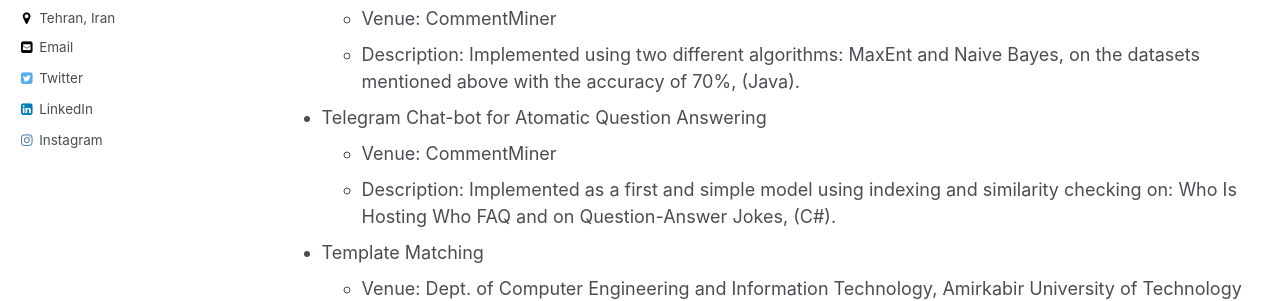
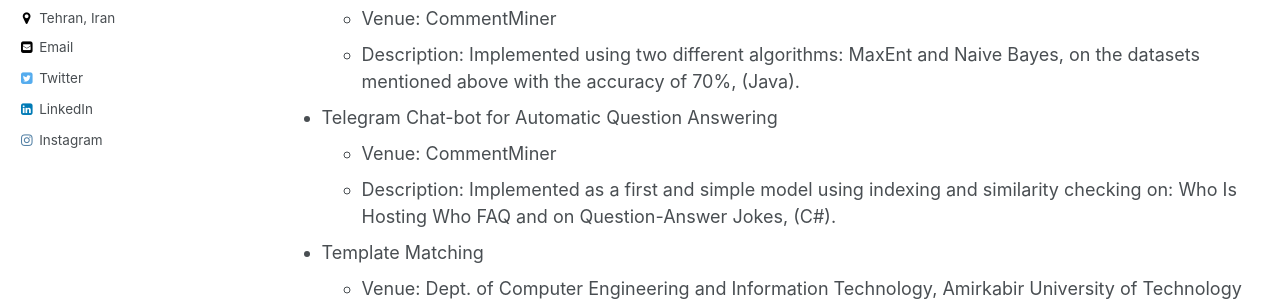
Before and after one commit to sinamps/sinamps.github.io, a Jekyll site: the page built from _pages/projects.md, in a window 1280 px wide and 900 px high. Shown: the part 429-730 px from the top of the window. Built offline with Jekyll 4.4.1, drawn with Linux system fonts in a browser that asks for light colours.

Commit message:
correct spell

```diff
--- a/_pages/projects.md
+++ b/_pages/projects.md
@@ -18,7 +18,7 @@
   * Venue: [CommentMiner](http://commentminer.com/)
   * Description: Implemented using two different algorithms: MaxEnt and Naive Bayes, on the datasets mentioned above with the accuracy of 70%, (Java).
 
-* Telegram Chat-bot for Atomatic Question Answering
+* Telegram Chat-bot for Automatic Question Answering
   * Venue: [CommentMiner](http://commentminer.com/)
   * Description: Implemented as a first and simple model using indexing and similarity checking on: [Who Is Hosting Who FAQ](https://www.whoishostingthis.com/resources/faq/) and on [Question-Answer Jokes](https://www.kaggle.com/jiriroz/qa-jokes), (C#).
 
```
